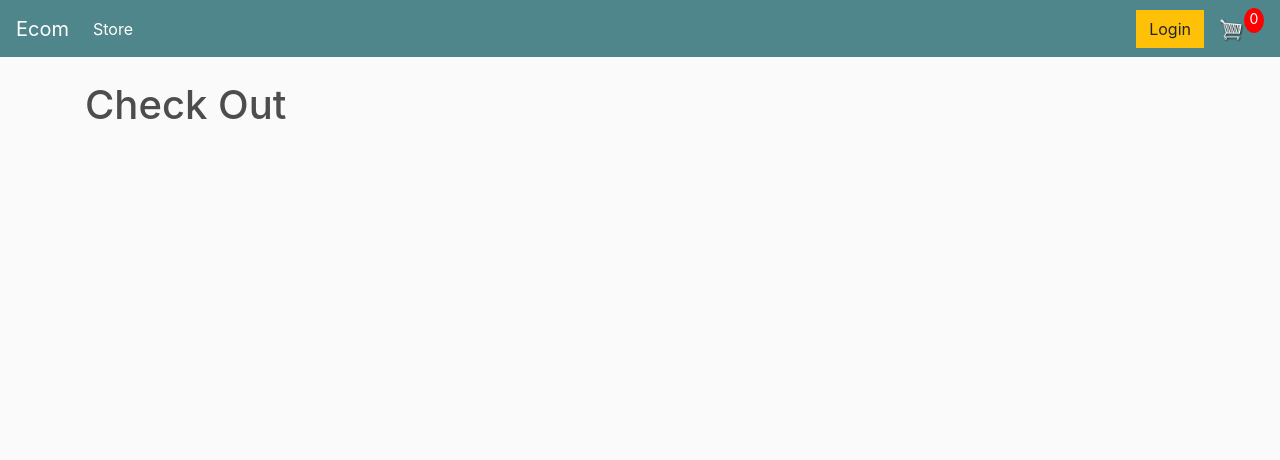
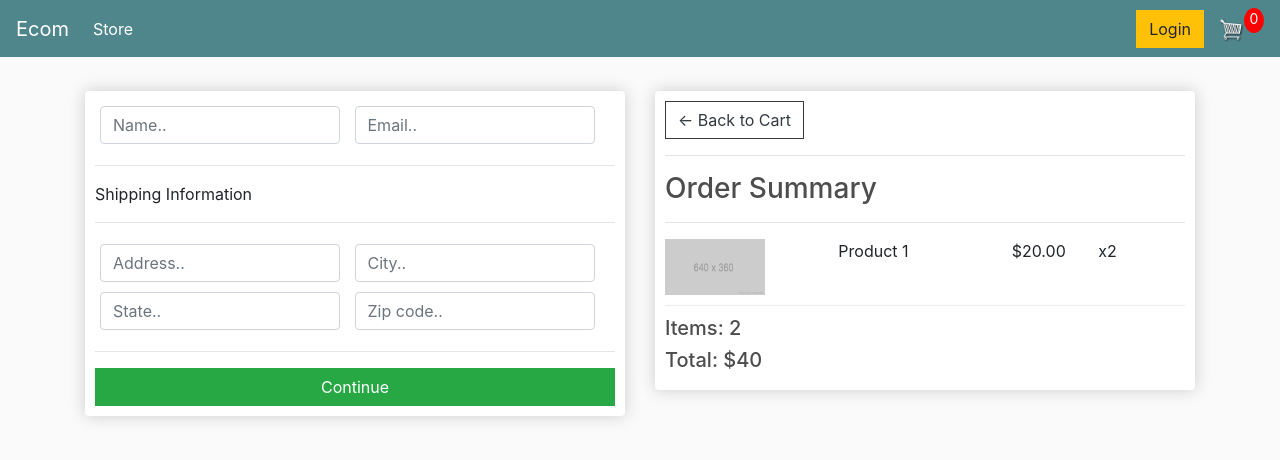
Before and after one commit to mezba9970/Ecommerce-in-python, a Django app: page /checkout/ in a window 1280 px wide. Shown: the top 460 px of the page. Run offline with Django 3.2, Linux system fonts and the light colour scheme; some libraries are stand-ins or nearby versions.

Commit message:
design cart and checkout html page

```diff
--- a/store/templates/store/checkout.html
+++ b/store/templates/store/checkout.html
@@ -2,6 +2,60 @@
 {% load static %}
 {% block content %}
 
-    <h1>Check Out</h1>
+    <div class="row">
+        <div class="col-lg-6">
+            <div class="box-element" id="form-wrapper">
+                <form id="form">
+                    <div id="user-info">
+                        <div class="form-field">
+                            <input required class="form-control" type="text" name="name" placeholder="Name..">
+                        </div>
+                        <div class="form-field">
+                            <input required class="form-control" type="text" name="email" placeholder="Email..">
+                        </div>
+                    </div>
+                    <div id="shipping-info">
+                        <hr>
+                        <p>Shipping Information</p>
+                        <hr>
+                        <div class="form-field">
+                            <input required class="form-control" type="text" name="address" placeholder="Address..">
+                        </div>
+                        <div class="form-field">
+                            <input required class="form-control" type="text" name="city" placeholder="City..">
+                        </div>
+                        <div class="form-field">
+                            <input required class="form-control" type="text" name="state" placeholder="State..">
+                        </div>
+                        <div class="form-field">
+                            <input required class="form-control" type="text" name="zipcode" placeholder="Zip code..">
+                        </div>
+                    </div>
+                    <hr>
+                    <input id="form-button" class="btn btn-success btn-block" type="submit" value="Continue">
+                </form>
+            </div>
+            <br>
+            <div class="box-element hidden" id="payment-info">
+                <small>Paypal Options</small>
+            </div>
+        </div>
+        <div class="col-lg-6">
+            <div class="box-element">
+                <a  class="btn btn-outline-dark" href="{% url 'cart' %}">&#x2190; Back to Cart</a>
+                <hr>
+                <h3>Order Summary</h3>
+                <hr>
+                <div class="cart-row">
+                    <div style="flex:2"><img class="row-image" src="{% static 'images/placeholder.png' %}"></div>
+                    <div style="flex:2"><p>Product 1</p></div>
+                    <div style="flex:1"><p>$20.00</p></div>
+                    <div style="flex:1"><p>x2</p></div>
+                </div>
+                <h5>Items:   2</h5>
+                <h5>Total:   $40</h5>
+            </div>
+        </div>
+    </div>
 
 {% endblock content %}
```
Also changed, not shown: store/templates/store/cart.html (+41 -1 lines), store/templates/store/store.html (+37 -1 lines), static/images/arrow-down.png (added), static/images/arrow-up.png (added), static/images/placeholder.png (added).
